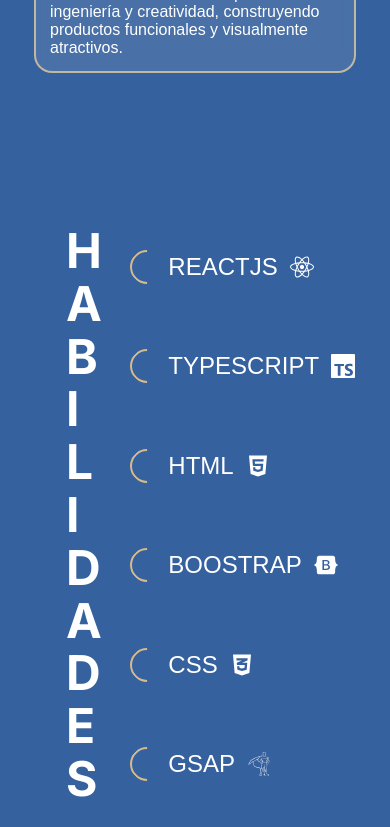
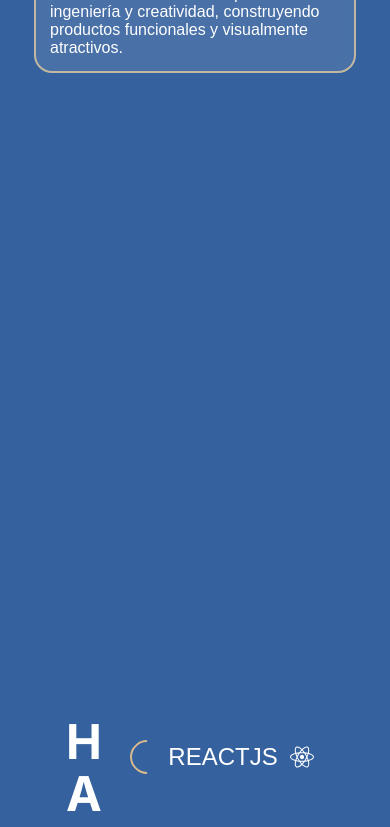
Before and after one commit to alexBeltramella/Portfolio-AlexBeltramella, a React (Vite) app: page / in a window 390 px wide. Shown: the part 1140-1967 px from the top of the page. Built offline with nearby package versions, Linux system fonts and the light colour scheme; a web font is replaced by a local one.

Commit message:
errores de mobile

```diff
--- a/src/css/AboutMe.css
+++ b/src/css/AboutMe.css
@@ -84,11 +84,14 @@
 
 @media (max-width: 640px) {
     .aboutMe-layout {
-        padding-top: 26px;
+        min-height: 100svh;
+        min-height: 100dvh;
+        height: auto;
+        padding: 26px max(18px, env(safe-area-inset-right)) 0 max(18px, env(safe-area-inset-left));
     }
 
     .aboutMe-container {
-        padding: 0 18px 20px;
+        padding: 0 0 20px;
         flex-direction: column;
         align-items: center;
         justify-content: flex-start;
--- a/src/css/habilidades.css
+++ b/src/css/habilidades.css
@@ -135,8 +135,10 @@
 
 @media (max-width: 640px) {
     .hab-layout {
-        padding: 100px 16px;
-        height: 100%;
+        min-height: 100svh;
+        min-height: 100dvh;
+        height: auto;
+        padding: calc(100px + env(safe-area-inset-top)) max(16px, env(safe-area-inset-right)) calc(28px + env(safe-area-inset-bottom)) max(16px, env(safe-area-inset-left));
     }
 
     .hab-container {
--- a/src/css/hero.css
+++ b/src/css/hero.css
@@ -213,10 +213,10 @@
         --hero-bubble-font-size: 10px;
         --hero-bubble-x: 95%;
         --hero-bubble-y: 39%;
-
-
+        min-height: 100svh;
         min-height: 100dvh;
-        padding: 90px 18px 24px;
+        height: auto;
+        padding: calc(90px + env(safe-area-inset-top)) max(18px, env(safe-area-inset-right)) calc(24px + env(safe-area-inset-bottom)) max(18px, env(safe-area-inset-left));
     }
 
     .circle1-zuzu {
--- a/src/css/horizontalScroll.css
+++ b/src/css/horizontalScroll.css
@@ -75,11 +75,13 @@ html, body {
         will-change: auto;
     }
 
-    .horizontal-section,
-    .panel{
+    .horizontal-section .panel,
+    .panel {
         width: 100%;
         flex: 0 0 auto;
-        height: 100%;
+        height: auto;
+        min-height: 100svh;
+        min-height: 100dvh;
         overflow: visible;
     }
 }
--- a/src/css/proyectos.css
+++ b/src/css/proyectos.css
@@ -252,7 +252,10 @@
 
 @media (max-width: 640px) {
     .proyectos-layout {
-        padding: 20px 16px 28px;
+        min-height: 100svh;
+        min-height: 100dvh;
+        height: auto;
+        padding: calc(20px + env(safe-area-inset-top)) max(16px, env(safe-area-inset-right)) calc(28px + env(safe-area-inset-bottom)) max(16px, env(safe-area-inset-left));
         align-items: flex-start;
     }
 
```
